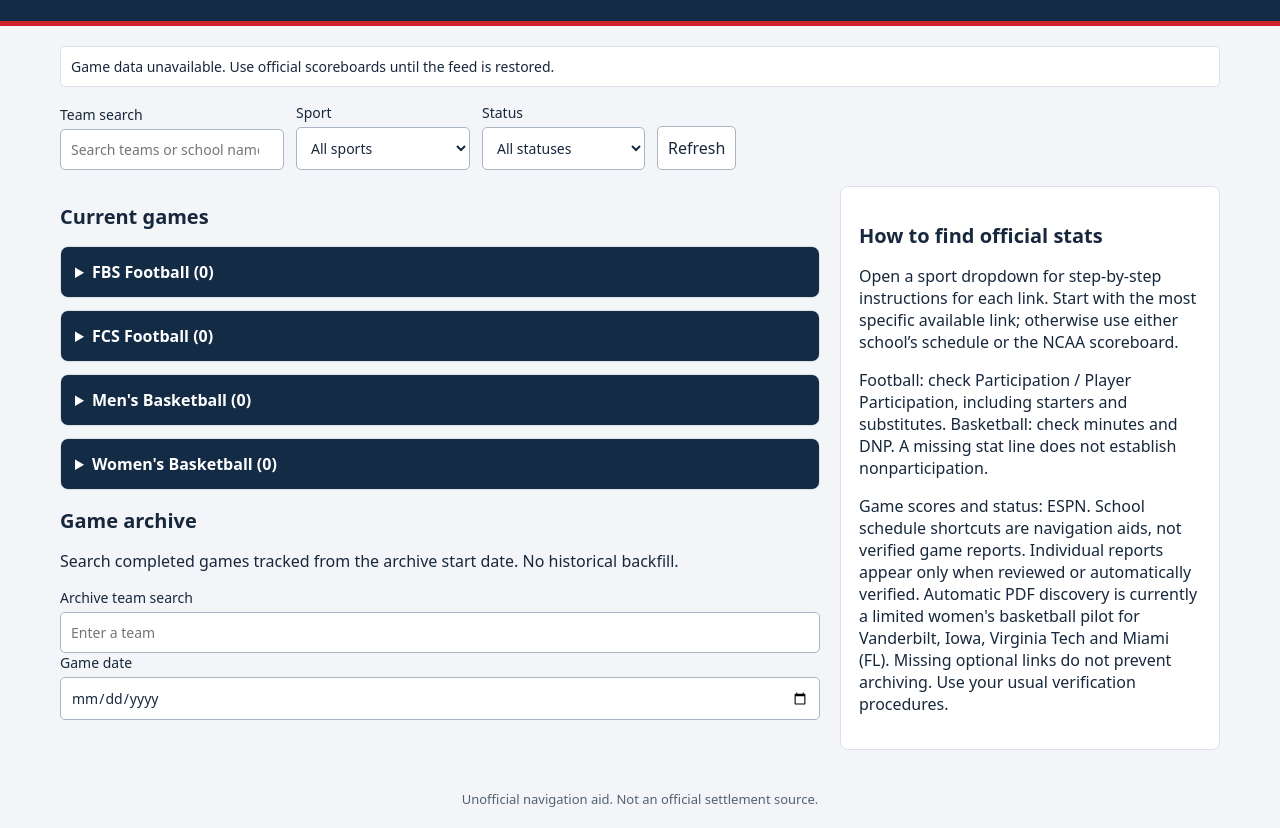
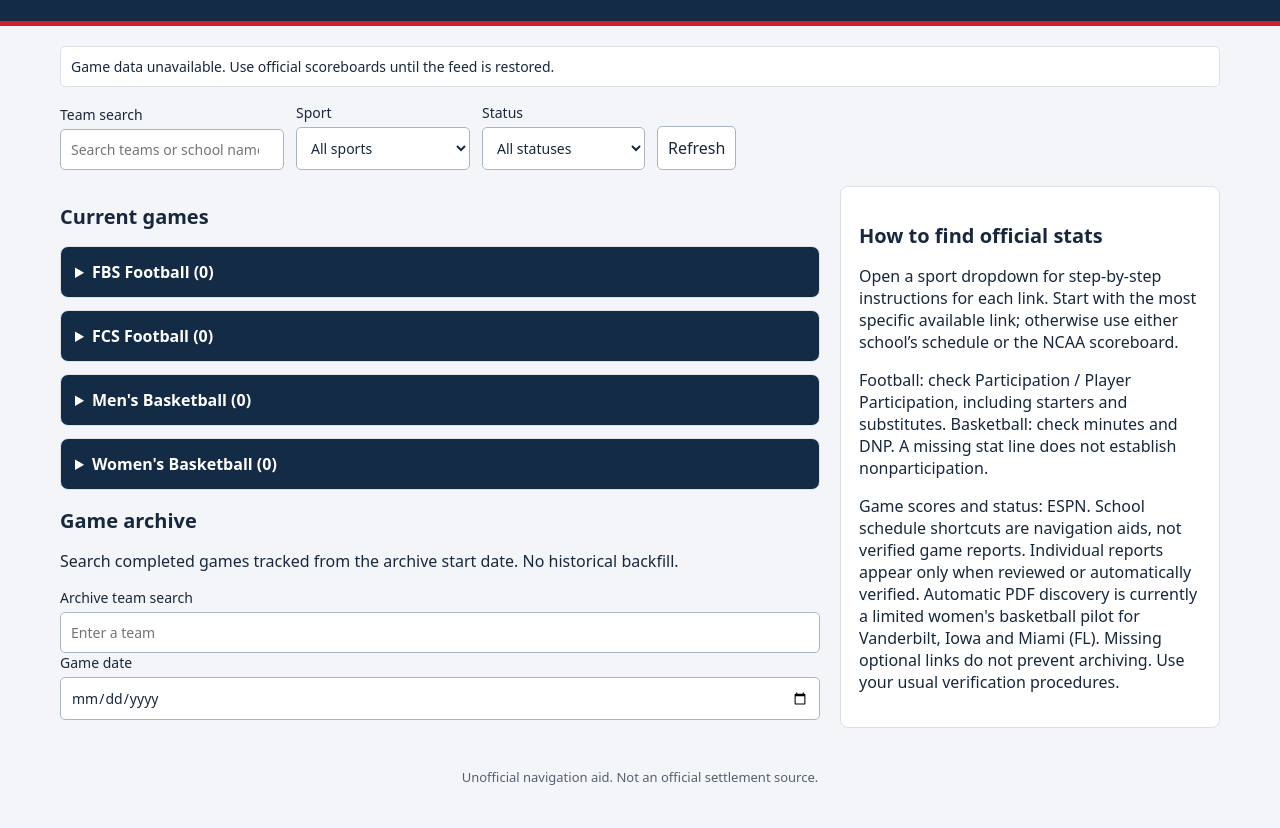
Before and after one commit to NikkiVeracruz/ncaa-stats-link-dashboard, a plain HTML site: page site/index.html in a window 1280 px wide. Shown: the part 92-920 px from the top of the page. After the commit the page ends 898 px from the top, so only its background shows below. Drawn offline with Linux system fonts and the light colour scheme; no server answers.

```diff
--- a/site/index.html
+++ b/site/index.html
@@ -4,4 +4,4 @@
 <div id="notice" role="status">Loading game data…</div>
 <section class="filters"><label>Team search <input id="search" type="search" placeholder="Search teams or school names"></label><label>Sport <select id="sport"><option value="">All sports</option><option value="FBS">FBS Football</option><option value="FCS">FCS Football</option><option value="MBB">Men's Basketball</option><option value="WBB">Women's Basketball</option></select></label><label>Status <select id="status"><option value="">All statuses</option><option value="pre">Scheduled</option><option value="in">Live</option><option value="post">Completed / other</option></select></label><button id="refresh" type="button">Refresh</button></section>
 <div class="layout"><section><h2>Current games</h2><div id="current"></div><h2>Game archive</h2><p>Search completed games tracked from the archive start date. No historical backfill.</p><label>Archive team search <input id="archiveSearch" type="search" placeholder="Enter a team"></label><label>Game date <input id="archiveDate" type="date"></label><div id="archive"></div></section>
-<aside><h2>How to find official stats</h2><p>Open a sport dropdown for step-by-step instructions for each link. Start with the most specific available link; otherwise use either school’s schedule or the NCAA scoreboard.</p><p>Football: check Participation / Player Participation, including starters and substitutes. Basketball: check minutes and DNP. A missing stat line does not establish nonparticipation.</p><p>Game scores and status: ESPN. School schedule shortcuts are navigation aids, not verified game reports. Individual reports appear only when reviewed or automatically verified. Automatic PDF discovery is currently a limited women's basketball pilot for Vanderbilt, Iowa, Virginia Tech and Miami (FL). Missing optional links do not prevent archiving. Use your usual verification procedures.</p><div id="official"></div><p id="archiveStart"></p></aside></div></main><footer>Unofficial navigation aid. Not an official settlement source.</footer></body></html>
+<aside><h2>How to find official stats</h2><p>Open a sport dropdown for step-by-step instructions for each link. Start with the most specific available link; otherwise use either school’s schedule or the NCAA scoreboard.</p><p>Football: check Participation / Player Participation, including starters and substitutes. Basketball: check minutes and DNP. A missing stat line does not establish nonparticipation.</p><p>Game scores and status: ESPN. School schedule shortcuts are navigation aids, not verified game reports. Individual reports appear only when reviewed or automatically verified. Automatic PDF discovery is currently a limited women's basketball pilot for Vanderbilt, Iowa and Miami (FL). Missing optional links do not prevent archiving. Use your usual verification procedures.</p><div id="official"></div><p id="archiveStart"></p></aside></div></main><footer>Unofficial navigation aid. Not an official settlement source.</footer></body></html>
```
